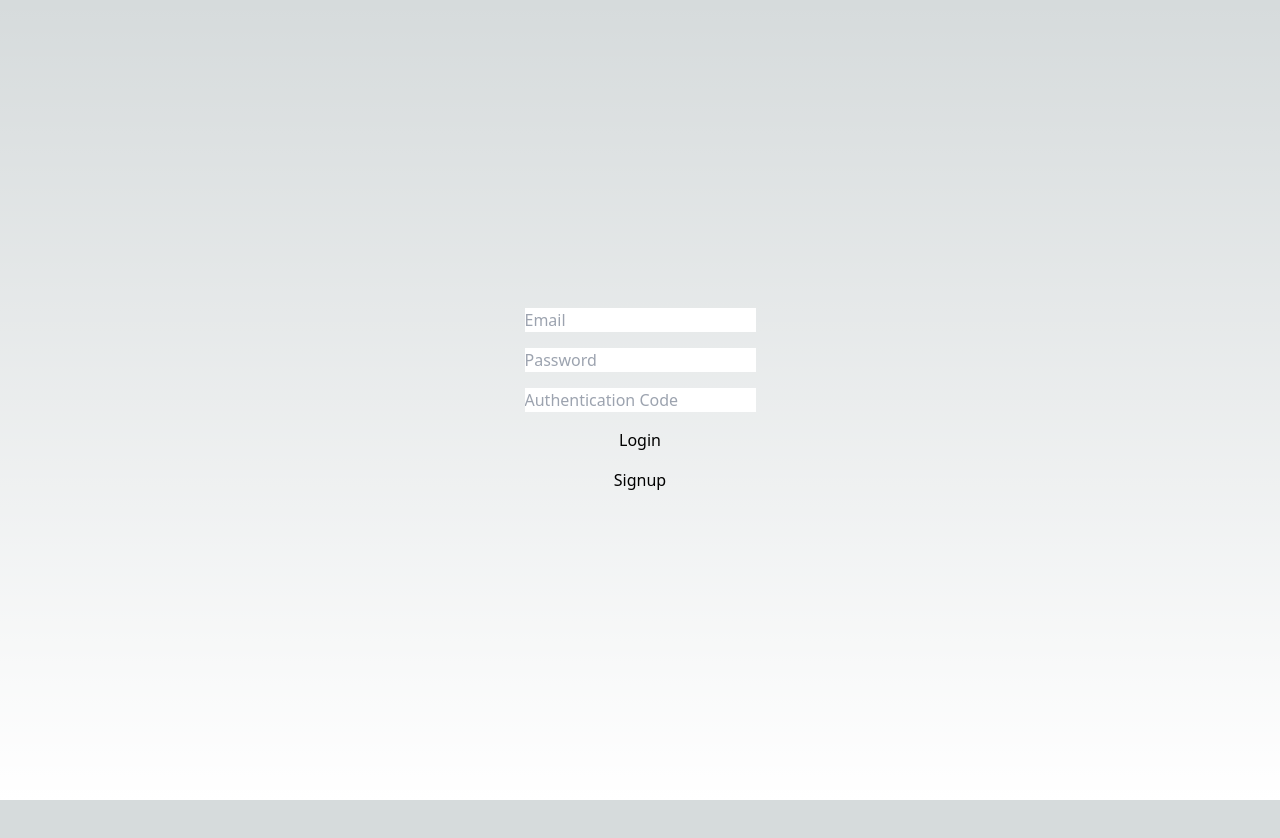
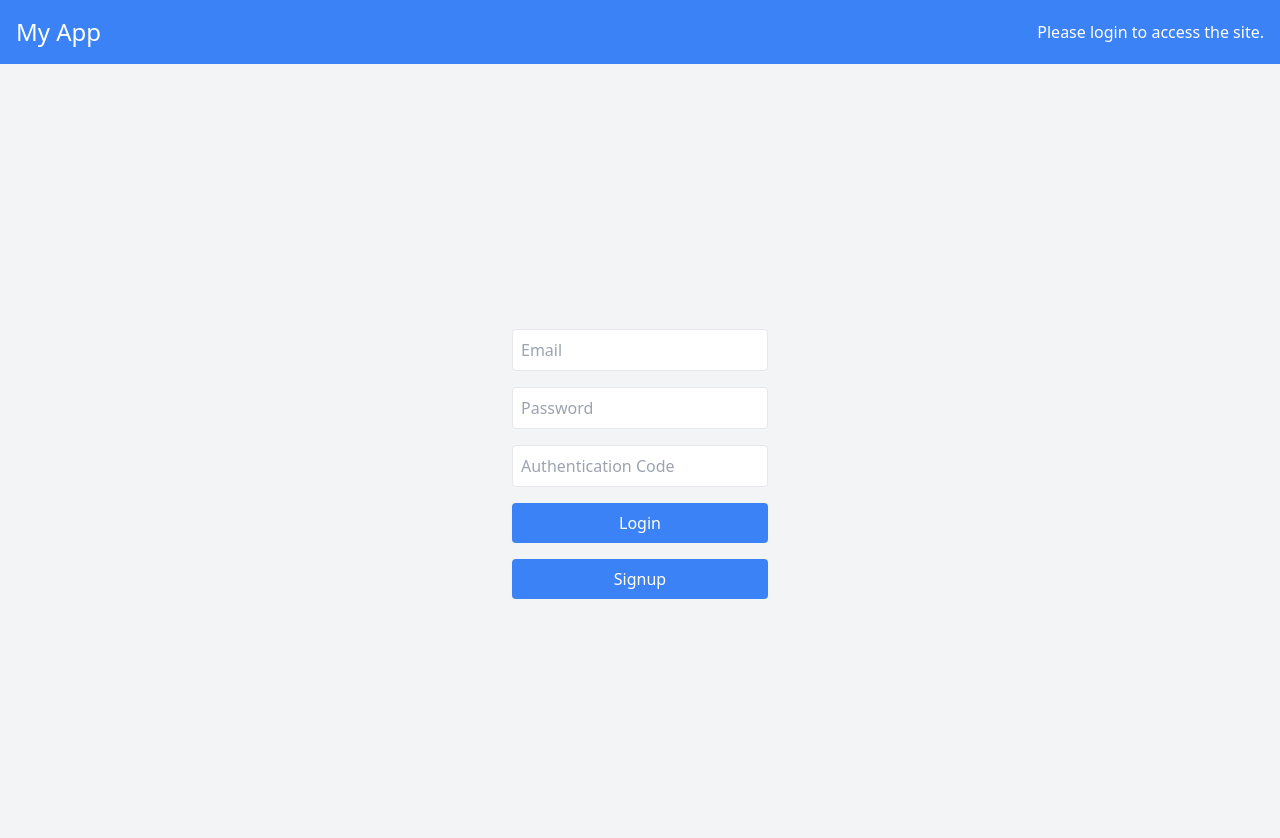
Before and after one commit to stub-ai/dd59db13-b0fb-5344-9055-6f58a2de343e, a Next.js app: page / in a window 1280 px wide. Shown: the top 838 px of the page. Before the commit the page ends 800 px from the top, so only its background shows below. Built offline with nearby package versions, Linux system fonts and the light colour scheme.

Commit message:
Commit from Stub AI

```diff
--- a/components/Header.tsx
+++ b/components/Header.tsx
@@ -16,9 +16,12 @@ export default function Header() {
   };
 
   return (
-    <header>
+    <header className="p-4 bg-blue-500 text-white flex justify-between items-center">
+      <h1 className="text-2xl">My App</h1>
       {user ? (
-        <button onClick={handleLogout}>Logout</button>
+        <button onClick={handleLogout} className="bg-red-500 p-2 rounded text-white">
+          Logout
+        </button>
       ) : (
         <p>Please login to access the site.</p>
       )}
--- a/components/Login.tsx
+++ b/components/Login.tsx
@@ -14,32 +14,32 @@ export default function Login() {
   };
 
   return (
-    <div className="flex flex-col items-center justify-center min-h-screen">
+    <div className="flex flex-col items-center justify-center min-h-screen bg-gray-100">
       <input
         type="email"
         placeholder="Email"
         value={email}
         onChange={(e) => setEmail(e.target.value)}
-        className="mb-4"
+        className="mb-4 p-2 w-64 rounded border border-gray-200"
       />
       <input
         type="password"
         placeholder="Password"
         value={password}
         onChange={(e) => setPassword(e.target.value)}
-        className="mb-4"
+        className="mb-4 p-2 w-64 rounded border border-gray-200"
       />
       <input
         type="text"
         placeholder="Authentication Code"
         value={authCode}
         onChange={(e) => setAuthCode(e.target.value)}
-        className="mb-4"
+        className="mb-4 p-2 w-64 rounded border border-gray-200"
       />
-      <button onClick={handleLogin} className="mb-4">
+      <button onClick={handleLogin} className="mb-4 p-2 w-64 rounded bg-blue-500 text-white">
         Login
       </button>
-      <button onClick={handleSignup}>
+      <button onClick={handleSignup} className="p-2 w-64 rounded bg-blue-500 text-white">
         Signup
       </button>
     </div>
--- a/pages/_app.tsx
+++ b/pages/_app.tsx
@@ -1,6 +1,7 @@
 import { useState, createContext } from 'react';
 import '@/styles/globals.css';
 import type { AppProps } from 'next/app';
+import Header from '../components/Header';
 
 interface UserContextType {
   user: null | { email: string };
@@ -14,6 +15,7 @@ export default function App({ Component, pageProps }: AppProps) {
 
   return (
     <UserContext.Provider value={{ user, setUser }}>
+      <Header />
       <Component {...pageProps} />
     </UserContext.Provider>
   );
--- a/pages/index.tsx
+++ b/pages/index.tsx
@@ -17,7 +17,7 @@ export default function Home() {
   }
 
   return (
-    <main className="flex flex-col items-center justify-between p-24">
+    <main className="flex flex-col items-center justify-between p-24 bg-gray-100 min-h-screen">
       {/* Display user's photos here */}
     </main>
   );
```
